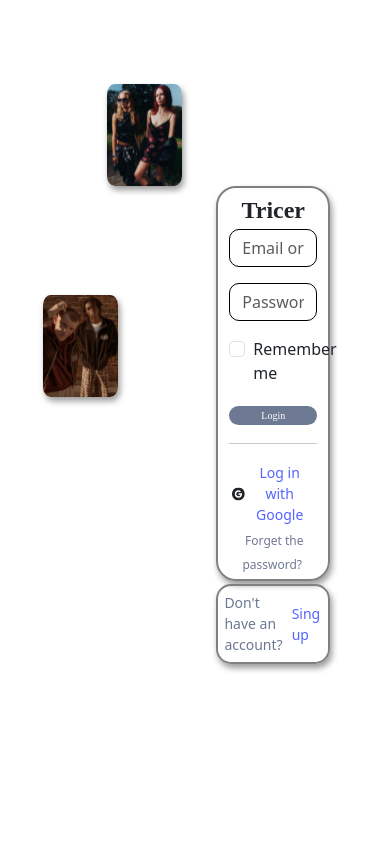
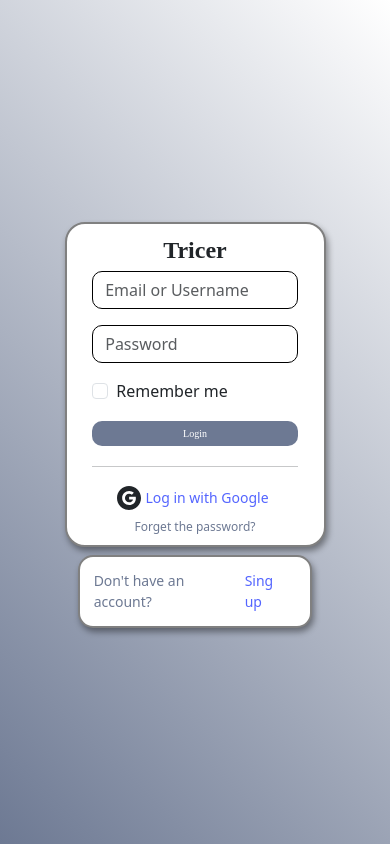
Before and after one commit to JGeanca/Tricer, a React (Vite) app in the folder projects/project-01/: page /login in a window 390 px wide. Built offline with nearby package versions, Linux system fonts and the light colour scheme.

Commit message:
Changing the login page to be more dynamic and responsive

```diff
--- a/projects/project-01/src/components/LoginForm.jsx
+++ b/projects/project-01/src/components/LoginForm.jsx
@@ -85,30 +85,62 @@
 //}
 
 
-import Button from 'react-bootstrap/Button';
-import Form from 'react-bootstrap/Form';
+import { useState } from 'react'
+import { useAuth } from '../hooks/useAuth'
+
+import Button from 'react-bootstrap/Button'
+import Form from 'react-bootstrap/Form'
 
 import '../css/loginForm.css'
+
 export function LoginForm() {
+    const [emailOrUsername, setEmailOrUsername] = useState('')
+    const [password, setPassword] = useState('')
+    const [rememberMe, setRememberMe] = useState(false)
+    const { login, isLoading, error } = useAuth()
+
+    const handleSubmit = async (e) => {
+        e.preventDefault()
+        login({ username: emailOrUsername, password })
+    }
+
     return (
-        <Form className="login-form">
+        <Form className="login-form" onSubmit={handleSubmit}>
+            {error && <div>{error.message}</div>}
             <Form.Group className="mb-3" controlId="formBasicEmail">
-                <Form.Control className="email-form" onChange={(e) => setEmail(e.target.value)}
-                    type="email" placeholder="Email or Username" />
+                <Form.Control
+                    className="email-form"
+                    onChange={(e) => setEmailOrUsername(e.target.value)}
+                    type="text"
+                    value={emailOrUsername}
+                    placeholder="Email or Username"
+                    required
+                />
             </Form.Group>
 
             <Form.Group className="mb-3" controlId="formBasicPassword">
-                <Form.Control className="password-form" onChange={(e) => setPassword(e.target.value)}
-                    type="password" placeholder="Password" />
+                <Form.Control
+                    className="password-form"
+                    onChange={(e) => setPassword(e.target.value)}
+                    type="password"
+                    value={password}
+                    placeholder="Password"
+                    required
+                />
             </Form.Group>
 
             <Form.Group className="mb-3" controlId="formBasicCheckbox">
-                <Form.Check className="remember-checkbox" onChange={(e) => setRemeberMe(e.target.value)}
-                    type="checkbox" label="Remember me" />
+                <Form.Check
+                    className="remember-checkbox"
+                    onChange={(e) => setRememberMe(e.target.checked)}
+                    type="checkbox"
+                    value={rememberMe}
+                    label="Remember me"
+                />
             </Form.Group>
 
-            <Button type="submit" className="login-button-form">
-                Login
+            <Button type="submit" className="login-button-form" disabled={isLoading}>
+                {isLoading ? 'Loading...' : 'Login'}
             </Button>
         </Form>
     )
--- a/projects/project-01/src/css/loginPage.css
+++ b/projects/project-01/src/css/loginPage.css
@@ -2,6 +2,7 @@
     display: flex;
     height: 100vh;
     width: 100vw;
+    background: linear-gradient(45deg, #6D7993, #ffffff);
 }
 
 .images-section {
@@ -11,37 +12,47 @@
 
 .images-section img {
     position: absolute;
-    min-width: 25%;
-    max-width: 35%;
+    min-width: clamp(150px, 17vw, 350px) !important;
+    max-width: clamp(150px, 17vw, 350px) !important;
 }
 
 .upper-image {
-    top: 10%;
-    left: 50%;
+    top: 15%;
+    left: 55%;
     border-radius: 10%;
     box-shadow: 2px 4px 6px rgba(0, 0, 0, 0.4);
 }
 
 .lower-image {
-    top: 35%;
-    left: 20%;
+    top: 40%;
+    left: 28%;
     border-radius: 10%;
     box-shadow: 2px 4px 6px rgba(0, 0, 0, 0.4);
 }
 
 .user-section {
     margin-top: 1.5%;
-    min-width: 45%;
+    min-width: 55%;
     display: flex;
     flex-direction: column;
     align-items: flex-start;
     justify-content: center;
 }
 
+.user-section-complete {
+    margin-top: 1.5%;
+    min-width: 100%;
+    min-height: 80%;
+    display: flex;
+    flex-direction: column;
+    align-items: center;
+    justify-content: center;
+}
+
 .login-section {
     padding: 2% 0% 2% 0%;
     display: flex;
-    width: 65%;
+    min-width: 60%;
     border: 2px solid gray;
     border-radius: 20px;
     box-shadow: 2px 4px 6px rgba(0, 0, 0, 0.4);
@@ -49,6 +60,7 @@
     justify-content: center;
     align-items: center;
     margin: 1%;
+    background-color: white;
 }
 
 .login-title {
@@ -65,7 +77,7 @@
 .register-section {
     padding: 3.5%;
     display: flex;
-    width: 65%;
+    min-width: 60%;
     border: 2px solid gray;
     border-radius: 15px;
     box-shadow: 2px 4px 6px rgba(0, 0, 0, 0.4);
@@ -75,6 +87,7 @@
     flex-direction: row;
     font-size: clamp(14px, 2vw, 18px);
     color: #6D7993;
+    background-color: white;
 }
 
 .login-google-group {
--- a/projects/project-01/src/pages/CollectionsAndArrivalsPage.jsx
+++ b/projects/project-01/src/pages/CollectionsAndArrivalsPage.jsx
@@ -14,7 +14,6 @@
   const [itemsPerCarousel, setItemsPerCarousel] = useState(3)
   const { data: products, isError, isLoading } = useProducts(gender, null, true)
 
-  //TODO: Fix this useEffect -> add the missing dependencies
   useEffect(() => {
     const updateItemsPerCarousel = () => {
       if (window.innerWidth <= 576) {
@@ -30,7 +29,7 @@
     updateItemsPerCarousel()
 
     return () => window.removeEventListener('resize', updateItemsPerCarousel)
-  }, []) //TODO: <- Add the missing dependencies
+  }, []) //TODO: <- Add the missing dependencies FIXED: Is not necessary
 
   if (!VALID_GENDERS.includes(gender)) return <NoFoundPage />
 
--- a/projects/project-01/src/pages/Login.jsx
+++ b/projects/project-01/src/pages/Login.jsx
@@ -3,17 +3,40 @@
 import HomeMen from '../assets/imgs/home_men.svg'
 import { LoginForm } from '../components/LoginForm'
 import { GoogleIcon } from '../assets/Icons'
+import { useState, useEffect } from 'react'
 
 import '../css/loginPage.css'
 
 export default function Login() {
+
+    const [showDecoration, setShowDecoration] = useState(true)
+
+    useEffect(() => {
+        const updateShowDecoration = () => {
+           if (window.innerWidth <= 1000) {
+               setShowDecoration(false)
+            } else {
+               setShowDecoration(true)
+            }
+        }
+
+        window.addEventListener('resize', updateShowDecoration)
+        updateShowDecoration()
+
+        return () => window.removeEventListener('resize', updateShowDecoration)
+    }, [])
+
     return (
         <div className="login-page">
-            <div className="images-section">
-                <img src={HomeWomen} alt="Women" className="upper-image"/>
-                <img src={HomeMen} alt="Men" className="lower-image" />
-            </div>
-            <div className="user-section">
+            {
+                showDecoration && (
+                    <div className="images-section">
+                        <img src={HomeWomen} alt="Women" className="upper-image" />
+                        <img src={HomeMen} alt="Men" className="lower-image" />
+                    </div>
+                )
+            }
+            <div className={`user-section ${!showDecoration ? 'user-section-complete' : ''}`}>
                 <div className="login-section">
                     <div className="login-title">
                         Tricer
```
Also changed, not shown: projects/project-01/src/assets/Images.jsx (line endings or trailing spaces), 1 other file (tests, documents, lock files or other folders).
